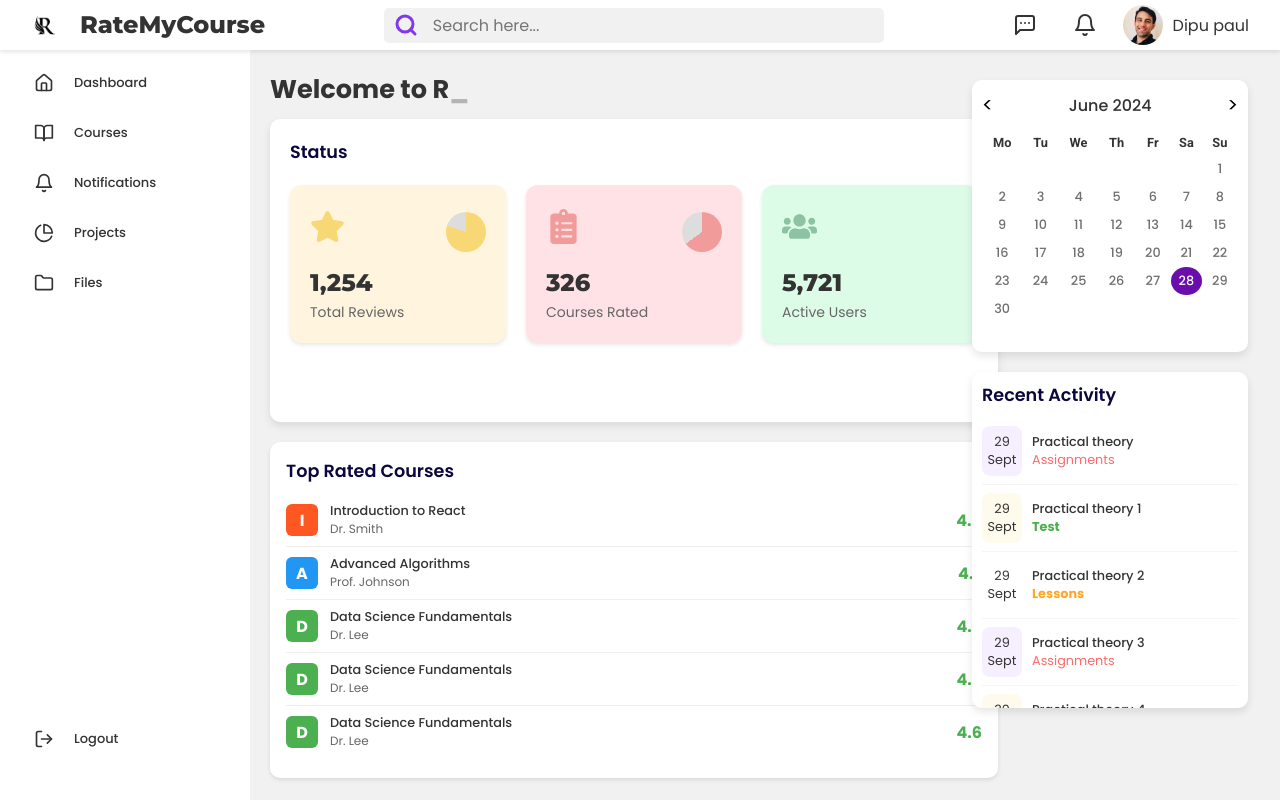
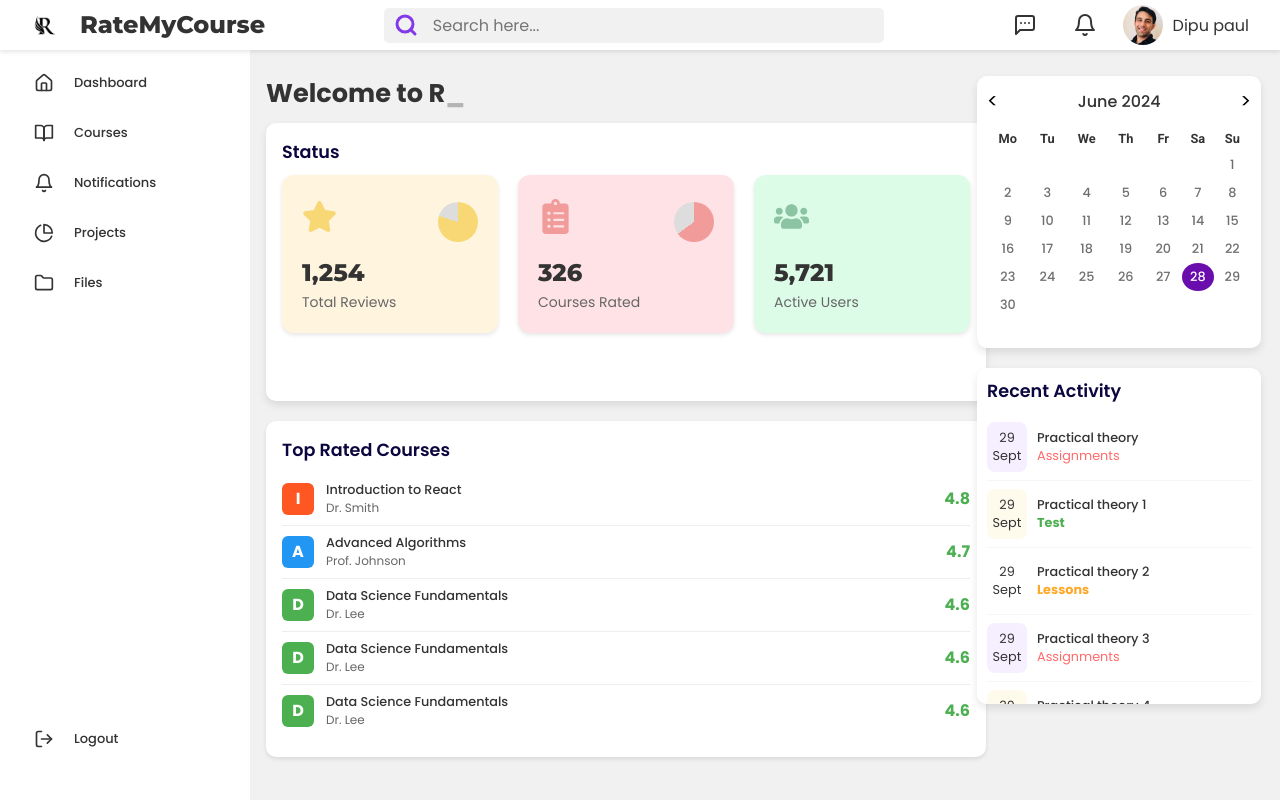
Before and after one commit to aditya19lohia/course_project, a React (Create React App) app in the folder client/: page /home in a window 1280 px wide. Built offline with nearby package versions, Linux system fonts and the light colour scheme.

Commit message:
home page responsiveness

```diff
--- a/client/src/components/Calendar_History.css
+++ b/client/src/components/Calendar_History.css
@@ -8,12 +8,13 @@
   border-radius: 6px;
 }
 
+
 .Calendar_History-container {
   position: relative;
   /* top: 2rem; */
   display: flex;
   flex-direction: column;
-  padding: 22px;
+  padding: 18px;
   width: 100%;
   height:100%;
   align-items: center;
--- a/client/src/components/Stats/Stats.css
+++ b/client/src/components/Stats/Stats.css
@@ -1,6 +1,6 @@
 .stats-Container{
     width:100%;
-    height:50%;
+    height:40%;
     margin-top:10px;
     margin-bottom:10px;
     background-color: var(--sidebar-color);
@@ -12,16 +12,17 @@
 .status-title{
   font-family: "Poppins", sans-serif;
   font-weight: 600;
+
   color: #0b063e;
   font-size: 1.1em;
   /* margin-bottom: 1e; */
 }
 .stats-Container {
-    padding: 20px;
+    padding:1rem 1rem 1rem 1rem;
   }
 
   .status-cards {
     display: flex;
     gap: 20px;
-    margin-top: 20px;
+    margin-top: 10px;
   }
--- a/client/src/pages/Home.css
+++ b/client/src/pages/Home.css
@@ -17,7 +17,7 @@
   flex-direction: column;
   align-items: flex-end;
   overflow-y: auto;
-  padding: 20px;
+  padding: 1.5rem 2rem 2rem 1rem;
   margin-left: 250px;
   height: 100%;
   max-width: 60%; /* Adjusted max-width */
@@ -26,7 +26,7 @@
 .right-column {
   flex: 1;
   position: fixed;
-  right: 10px;
+  right: 1px;
   width: 25%;
   height: 100%;
   padding-bottom: 2rem;
```
